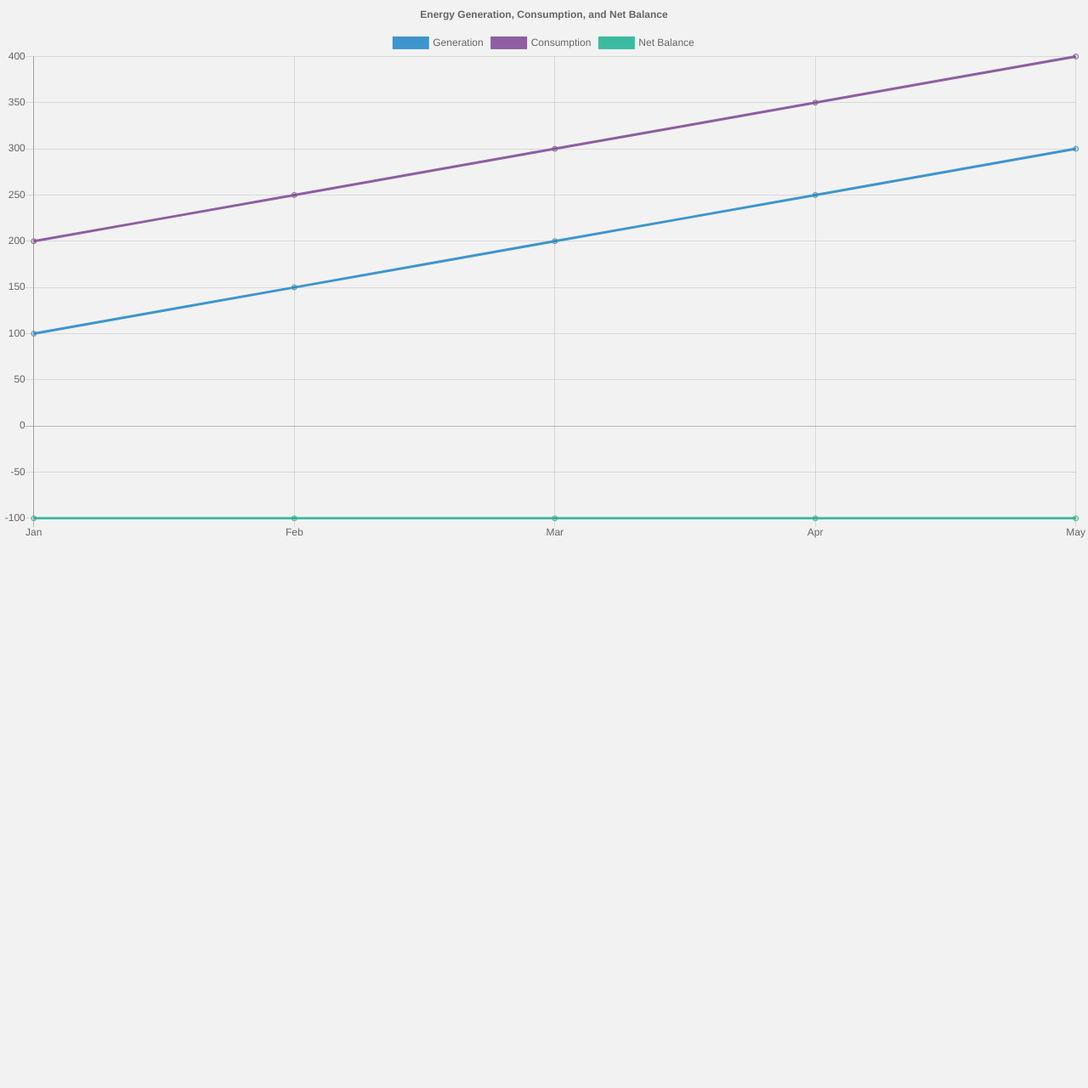
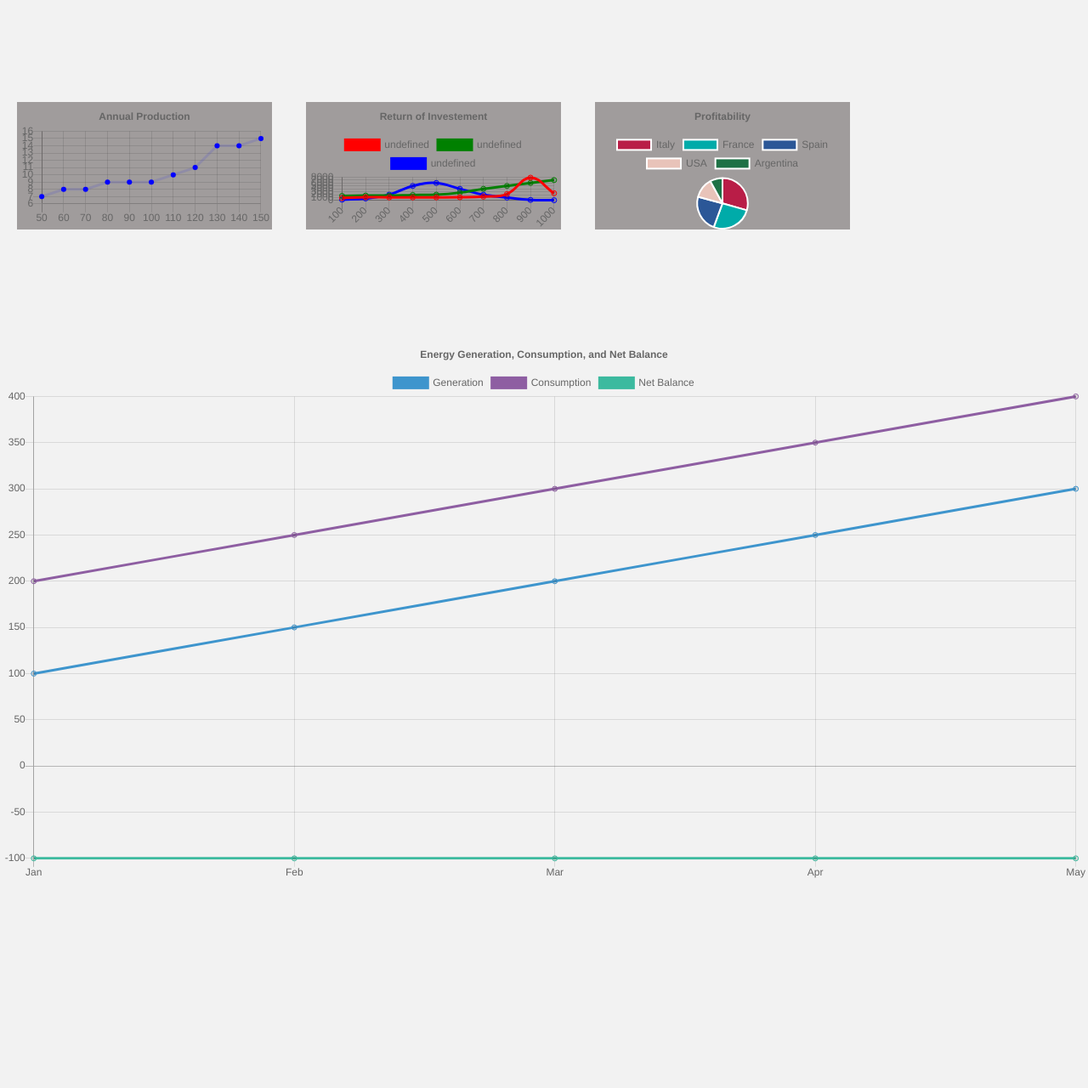
Before and after one commit to anegian/Simulation_Net_Metering_Django, a Django app: page /simulation/dashboard/ in a window 1280 px wide. Shown: the part 100-1380 px from the top of the page at 85% size. Run offline with Django 4.2, Linux system fonts and the light colour scheme; some libraries are stand-ins or nearby versions.

Commit message:
some changes

```diff
--- a/simulation/templates/simulation/calculator.html
+++ b/simulation/templates/simulation/calculator.html
@@ -110,7 +110,7 @@
                     </div>
                     <div class="select-district">
                         <label>Επιλέξτε:</label>
-                        <div class="container mt-3">
+
 
                             <div class="form-check">
                                 <input type="radio" class="form-check-input" id="radio_option1" name="radio_option"
@@ -124,7 +124,6 @@
                                 <label class="form-check-label" for="radio_option2">Με</label>
                             </div>
 
-                        </div>
                     </div>
                 </div>
 
--- a/simulation/templates/simulation/dashboard.html
+++ b/simulation/templates/simulation/dashboard.html
@@ -4,6 +4,11 @@
 
 {% block title %}
 <title>Dashboard</title>
+{% endblock %}
+
+{% block script %}
+    <script src="https://cdnjs.cloudflare.com/ajax/libs/Chart.js/2.9.4/Chart.js" ></script>
+    <script src="{% static 'Net_Metering/javascript/chart.js' %}" defer></script>
 {% endblock %}
 
 {% block menu_list %}
@@ -18,57 +23,34 @@
 
     <div class="dashboard-page-content">
 
+
+          <section class="chart-section-upper">
+
+            <div class="panels-container" id="first-panel" title="production">
+              <canvas id="myChart1" style="width:100%;max-width:600px"></canvas>
+            </div>
+
+            <div class="panels-container" id="second-panel" title="profit">
+              <canvas id="myChart2" style="width:100%;max-width:600px"></canvas>
+            </div>
+
+            <div class="panels-container" id="third-panel">
+              <canvas id="myChart3" style="width:100%;max-width:600px"></canvas>
+            </div>
+
+          </section>
+
          <section class="section-dashboard-page">
                     <!-- ::: CHART JS ::: -->
                 <canvas id="energy-balance-chart"></canvas>
-                <script>
-                    var ctx = document.getElementById("energy-balance-chart").getContext("2d");
-
-                    // Generate the data for the chart, including the energy generation, consumption, and net balance over time
-                    var generationData = [100, 150, 200, 250, 300];
-                    var consumptionData = [200, 250, 300, 350, 400];
-                    var netBalanceData = generationData.map(function(generation, i) {
-                      return generation - consumptionData[i];
-                    });
-
-                    // Create the chart using Chart.js
-                    var chart = new Chart(ctx, {
-                      type: "line",
-                      data: {
-                        labels: ["Jan", "Feb", "Mar", "Apr", "May"],  // Replace with the actual labels for the time period
-                        datasets: [
-                          {
-                            label: "Generation",
-                            data: generationData,
-                            borderColor: "#3e95cd",
-                            fill: false
-                          },
-                          {
-                            label: "Consumption",
-                            data: consumptionData,
-                            borderColor: "#8e5ea2",
-                            fill: false
-                          },
-                          {
-                            label: "Net Balance",
-                            data: netBalanceData,
-                            borderColor: "#3cba9f",
-                            fill: false
-                          }
-                        ]
-                      },
-                      options: {
-                        title: {
-                          display: true,
-                          text: "Energy Generation, Consumption, and Net Balance"
-                        }
-                      }
-                    });
-                </script>
-
          </section>
 
-        <div class="spacer"></div>
+
+
+         <div class="spacer">
+
+        </div>
+
     </div>
 
 {% endblock %}
--- a/static/Net_Metering/css/style.css
+++ b/static/Net_Metering/css/style.css
@@ -200,11 +200,12 @@
     }
     .dashboard-page-content{
         background-color: #f2f2f2;
+        display: flex;
+        flex-wrap: wrap;
+        align-items: center;
     }
-    .section-dashboard-page{
 
 
-    }
     .regulations-page-content{
         background-color: darkgray;
         min-height: 100vh;
@@ -478,9 +479,9 @@
                     right: 10%;
                     display: none;
                 }
-                .large-screen-search-button{
 
-                }
+
+
                 /* position of search box bar in menu navbar */
                 .small-screen-show-search-button {
                     padding-right: 10px;
@@ -576,3 +577,19 @@
     font-size: 8px;
     text-align: center;
 }
+
+
+/* ::: DASHBOARD CHARTS SECTION ::: */
+.panels-container{
+    background-color: #f2f2f2;
+    width: 500px;
+    margin: 10px 20px 20px 20px;
+    text-align: center;
+    font-size: 500px;
+  }
+  .chart-section-upper{
+    min-height: 100vh;
+    display: flex;
+    flex-wrap: wrap;
+    background-color: #828282;
+  }
--- a/static/Net_Metering/css/test.css
+++ b/static/Net_Metering/css/test.css
@@ -158,7 +158,7 @@
     opacity: 0.7;
 }
 button[type="submit"]:hover {
-  opacity: 1;
+  opacity: 0.8;
 }
 input[type="search"]:focus {
   border-color: #ed4901;
@@ -201,10 +201,8 @@
     .dashboard-page-content{
         background-color: #f2f2f2;
     }
-    .section-dashboard-page{
 
 
-    }
     .regulations-page-content{
         background-color: darkgray;
         min-height: 100vh;
@@ -381,18 +379,19 @@
     }
      /* ::: SUBMIT BUTTON ::: */
     .form-submit-button{
-        width: 200px;
+        width: 180px;
         height: 60px;
         background-color: royalblue;
         border-color: #ed4901;
-        border-width: 3px;
-        opacity: 0.5;
+        border-width: 1px;
         color: #f2f2f2;
         font-weight: bold;
-        margin: 50px 0 0 10px;
+        margin: 50px 0 0 15px;
     }
     .form-submit-button:hover{
-        opacity: 1;
+        background-color: blue;
+        opacity: 0.8;
+        transform: scale(1.1);
     }
 
  /* ::: END OF MAIN CONTENT OF CALCULATOR PAGE ::: */
@@ -477,9 +476,9 @@
                     right: 10%;
                     display: none;
                 }
-                .large-screen-search-button{
 
-                }
+
+
                 /* position of search box bar in menu navbar */
                 .small-screen-show-search-button {
                     padding-right: 10px;
@@ -575,3 +574,20 @@
     font-size: 8px;
     text-align: center;
 }
+
+
+/* ::: DASHBOARD CHARTS SECTION ::: */
+.panels-container{
+    background-color: #a09c9c;
+    margin: 10px 20px 20px 20px;
+    text-align: center;
+    align-items: center;
+    font-size: 500px;
+  }
+  .chart-section-upper{
+    min-height: 50vh;
+    display: flex;
+    flex-wrap: wrap;
+    align-items: center;
+    background-color: #f2f2f2;
+  }
--- /dev/null
+++ b/static/Net_Metering/javascript/chart.js
@@ -0,0 +1,130 @@
+// DASHBOARD CHART 1
+const cityValues = [50,60,70,80,90,100,110,120,130,140,150];
+const sunValues = [7,8,8,9,9,9,10,11,14,14,15];
+
+new Chart("myChart1", {
+  type: "line",
+  data: {
+    labels: cityValues,
+    datasets: [{
+      fill: false,
+      lineTension: 0,
+      backgroundColor: "rgba(0,0,255,1.0)",
+      borderColor: "rgba(0,0,255,0.1)",
+      data: sunValues
+    }]
+  },
+  options: {
+    title: {
+      display: true,
+      text: "Annual Production"
+    },
+    legend: {display: false},
+    scales: {
+      yAxes: [{ticks: {min: 6, max:16}}],
+    }
+
+  }
+});
+
+// DASHBOARD CHART 2
+const profitValues = [100,200,300,400,500,600,700,800,900,1000];
+
+new Chart("myChart2", {
+  type: "line",
+  data: {
+    labels: profitValues,
+    datasets: [{
+      data: [860,1140,1060,1060,1070,1110,1330,2210,7830,2478],
+      borderColor: "red",
+      fill: false
+    }, {
+      data: [1600,1700,1700,1900,2000,2700,4000,5000,6000,7000],
+      borderColor: "green",
+      fill: false
+    }, {
+      data: [300,700,2000,5000,6000,4000,2000,1000,200,100],
+      borderColor: "blue",
+      fill: false
+    }]
+  },
+  options: {
+      title: {
+      display: true,
+      text: "Return of Investement"
+    }
+  }
+});
+
+// DASHBOARD CHART 3
+var zValues = ["Italy", "France", "Spain", "USA", "Argentina"];
+var rValues = [55, 49, 44, 24, 15];
+var barColors = [
+  "#b91d47",
+  "#00aba9",
+  "#2b5797",
+  "#e8c3b9",
+  "#1e7145"
+];
+
+new Chart("myChart3", {
+  type: "pie",
+  data: {
+    labels: zValues,
+    datasets: [{
+      backgroundColor: barColors,
+      data: rValues
+    }]
+  },
+  options: {
+    title: {
+      display: true,
+      text: "Profitability"
+    }
+  }
+});
+
+
+// DASHBOARD STARTING CHART
+var ctx = document.getElementById("energy-balance-chart").getContext("2d");
+
+                // Generate the data for the chart, including the energy generation, consumption, and net balance over time
+                var generationData = [100, 150, 200, 250, 300];
+                var consumptionData = [200, 250, 300, 350, 400];
+                var netBalanceData = generationData.map(function(generation, i) {
+                  return generation - consumptionData[i];
+                });
+
+                // Create the chart using Chart.js
+                var chart = new Chart(ctx, {
+                  type: "line",
+                  data: {
+                    labels: ["Jan", "Feb", "Mar", "Apr", "May"],  // Replace with the actual labels for the time period
+                    datasets: [
+                      {
+                        label: "Generation",
+                        data: generationData,
+                        borderColor: "#3e95cd",
+                        fill: false
+                      },
+                      {
+                        label: "Consumption",
+                        data: consumptionData,
+                        borderColor: "#8e5ea2",
+                        fill: false
+                      },
+                      {
+                        label: "Net Balance",
+                        data: netBalanceData,
+                        borderColor: "#3cba9f",
+                        fill: false
+                      }
+                    ]
+                  },
+                  options: {
+                    title: {
+                      display: true,
+                      text: "Energy Generation, Consumption, and Net Balance"
+                    }
+                  }
+                });
--- a/templates/index2.html
+++ b/templates/index2.html
@@ -12,10 +12,12 @@
     <link href="https://cdn.jsdelivr.net/npm/bootstrap@5.2.0/dist/css/bootstrap.min.css" rel="stylesheet" integrity="sha384-gH2yIJqKdNHPEq0n4Mqa/HGKIhSkIHeL5AyhkYV8i59U5AR6csBvApHHNl/vI1Bx" crossorigin="anonymous">
     <link rel="website icon" type="png" href="{% static 'images/panel_128x107.png'%}">
     <link rel="stylesheet" href="https://cdnjs.cloudflare.com/ajax/libs/font-awesome/6.1.2/css/all.min.css"/>
-    <link rel="stylesheet" href=" {% static 'Net_Metering/css/style.css' %}"/>
+    <link rel="stylesheet" href=" {% static 'Net_Metering/css/test.css' %}"/>
 
     {% block script %}
-    <script src="https://cdn.jsdelivr.net/npm/chart.js@2.9.3/dist/Chart.min.js"></script>
+    <script src="https://cdn.jsdelivr.net/npm/chart.js@2.9.3/dist/Chart.min.js" ></script>
+    <script src="https://cdnjs.cloudflare.com/ajax/libs/Chart.js/2.9.4/Chart.js" ></script>
+    <script src="{% static 'Net_Metering/javascript/script.js' %}" defer></script>
     {% endblock %}
 
 </head>
```
Also changed, not shown: simulation/templates/simulation/regulations.html (+7 -9 lines).
